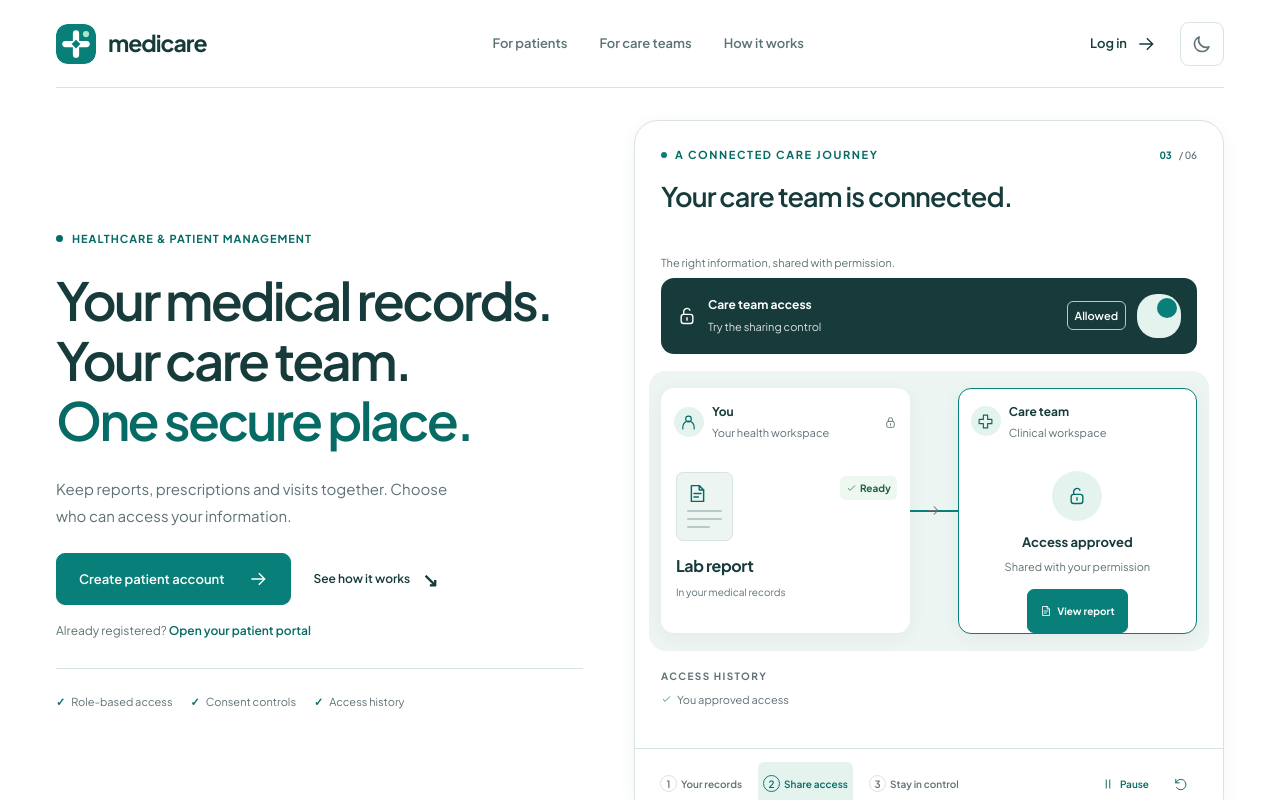
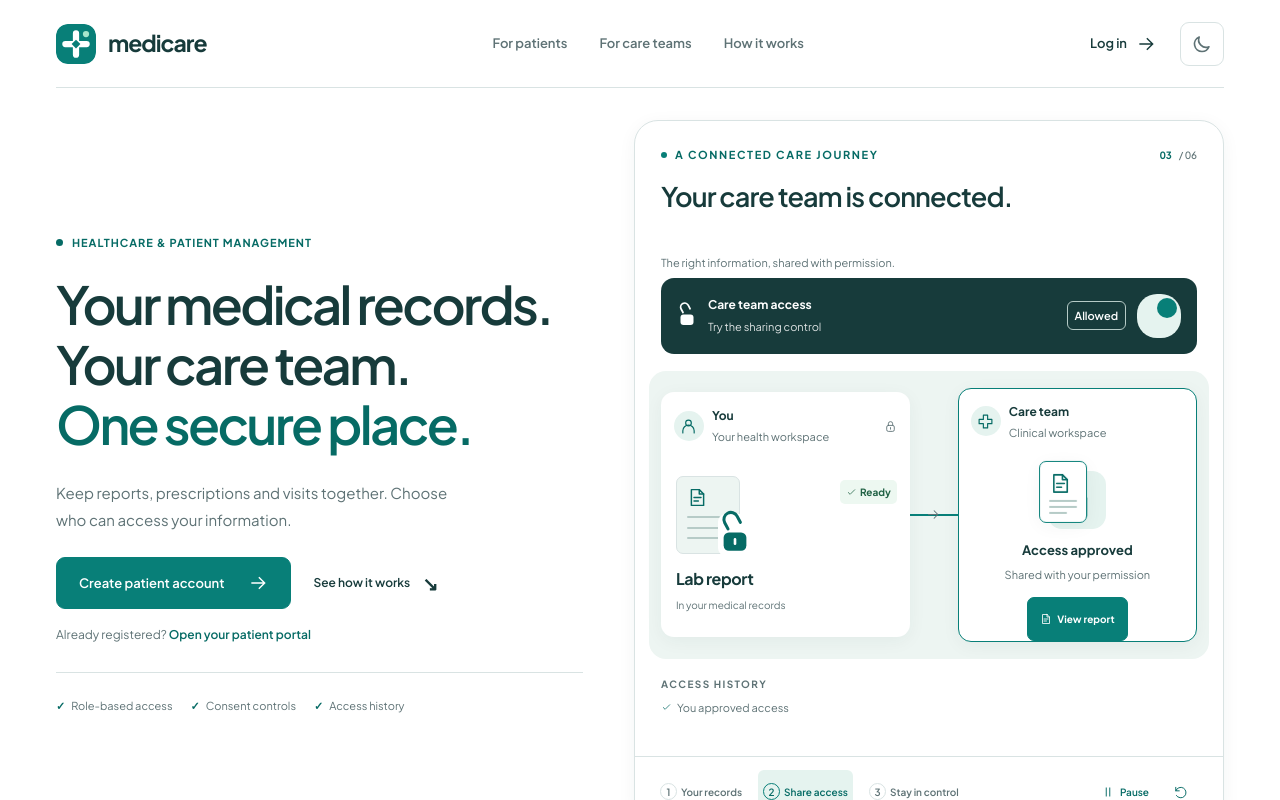
Before and after one commit to vTg2208/medicare-secure, a React (Vite) app in the folder frontend/: page / in a window 1280 px wide. Both pictures are taken after a click on the button 1181 px from the left and 783 px from the top of the page. Shown: the top 800 px of the page. Built offline with nearby package versions, Linux system fonts and the light colour scheme.

Commit message:
feat: animate report sharing with a moving lock and file

```diff
--- a/frontend/src/components/home/CareJourneyAnimation.css
+++ b/frontend/src/components/home/CareJourneyAnimation.css
@@ -12,7 +12,7 @@
 .mc-care-caption { min-height: 114px; padding-top: 16px; }
 .mc-care-caption h2 { font-size: clamp(21px, 4.6cqi, 27px); min-height: 2.5em; font-weight: 600; letter-spacing: -.9px; line-height: 1.25; margin: 0 0 7px; }
 .mc-care-caption p { color: var(--mc-text-muted); font-size: 11px; line-height: 1.6; margin: 0; }
-.mc-care-scene { display: grid; grid-template-columns: 1.04fr 48px 1fr; align-items: center; margin: 17px 14px 0; padding: 17px 12px; border-radius: 17px; background: var(--mc-surface-muted); }
+.mc-care-scene { position: relative; container-type: inline-size; display: grid; grid-template-columns: 1.04fr 48px 1fr; align-items: center; margin: 17px 14px 0; padding: 17px 12px; border-radius: 17px; background: var(--mc-surface-muted); }
 .mc-care-personal, .mc-care-team { border: 1px solid transparent; background: var(--mc-surface); border-radius: 13px; min-width: 0; min-height: 245px; box-shadow: var(--mc-shadow-panel); }
 .mc-care-card-top { display: flex; align-items: center; gap: 8px; padding: 13px 12px; min-height: 60px; }
 .mc-care-card-top strong { display: block; font-size: 12px; font-weight: 700; }
@@ -21,7 +21,7 @@
 .mc-care-avatar svg { width: 17px; height: 17px; }
 .mc-care-small-lock { margin-left: auto; color: var(--mc-text-muted); width: 13px !important; height: 13px !important; }
 .mc-care-report { position: relative; padding: 17px 14px 13px; opacity: 1; transform: translateY(0); }
-.mc-care-paper { display: grid; gap: 4px; width: 57px; height: 69px; padding: 10px; background: var(--mc-surface-muted); border: 1px solid var(--mc-border); border-radius: 7px; color: var(--mc-accent); margin-bottom: 12px; }
+.mc-care-paper { position: relative; display: grid; gap: 4px; width: 64px; height: 78px; padding: 10px; background: var(--mc-surface-muted); border: 1px solid var(--mc-border); border-radius: 7px; color: var(--mc-accent); margin-bottom: 12px; }
 .mc-care-paper svg { width: 21px; height: 21px; }
 .mc-care-paper > span { height: 2px; background: var(--mc-border-strong); border-radius: 2px; }
 .mc-care-paper > span:last-child { width: 65%; }
@@ -34,17 +34,27 @@
 .mc-care-track-active { background: var(--mc-brand); transform: scaleX(0); transform-origin: left center; transition: transform 220ms cubic-bezier(.25,1,.5,1); }
 .mc-care-journey[data-connected=true] .mc-care-track-active { transform: scaleX(1); }
 .mc-care-route-arrow { position: absolute; left: 16px; top: -8px; width: 15px !important; height: 17px !important; color: var(--mc-text-muted); }
-.mc-care-packet { display: grid; place-items: center; position: absolute; top: -15px; left: 5px; width: 31px; height: 31px; background: var(--mc-surface); border: 1px solid var(--mc-border); border-radius: 7px; color: var(--mc-accent); opacity: 0; }
-.mc-care-packet svg { width: 18px; height: 18px; }
+.mc-care-shackle { transform-box: fill-box; transform-origin: 0 100%; transform: translateY(0) rotate(0); transition: transform 340ms cubic-bezier(.22,1,.36,1); }
+.mc-care-journey[data-connected=true] .mc-care-shackle { transform: translateY(-6px) rotate(-28deg); }
+.mc-care-moving-lock { overflow: visible; }
+.mc-care-paper .mc-care-report-lock { position: absolute; right: -13px; bottom: -3px; width: 34px; height: 42px; padding: 3px; border-radius: 8px; background: var(--mc-surface); }
+.mc-care-gate { display: grid; place-items: center; position: absolute; z-index: 2; left: 50%; top: 0; width: 32px; height: 46px; margin: -23px 0 0 -16px; color: var(--mc-accent); background: var(--mc-surface-muted); border-radius: 9px; opacity: 1; transform: translateY(0) rotate(0); transition: transform 360ms cubic-bezier(.22,1,.36,1), opacity 220ms ease; }
+.mc-care-gate svg { width: 26px; height: 34px; }
+.mc-care-journey[data-connected=true] .mc-care-gate { opacity: 0; transform: translateY(-28px) rotate(-14deg); }
+.mc-care-flying-report { position: absolute; z-index: 3; left: 28px; top: 95px; display: grid; gap: 4px; width: 48px; height: 62px; padding: 9px; border-radius: 7px; background: var(--mc-surface); border: 1px solid var(--mc-brand); box-shadow: var(--mc-shadow-panel); color: var(--mc-accent); opacity: 0; pointer-events: none; }
+.mc-care-flying-report svg { width: 23px; height: 25px; }
+.mc-care-flying-report > span { height: 2px; background: var(--mc-border-strong); border-radius: 2px; }
+.mc-care-flying-report > span:last-child { width: 65%; }
 .mc-care-team { text-align: center; border-color: transparent; transition: border-color 160ms ease; }
 .mc-care-journey[data-connected=true] .mc-care-team { border-color: var(--mc-brand); }
 .mc-care-team .mc-care-card-top { text-align: left; }
-.mc-care-access-icon { position: relative; width: 50px; height: 50px; margin: 17px auto 11px; border-radius: 50%; background: var(--mc-surface-muted); color: var(--mc-text-muted); transition: color 160ms ease, background-color 160ms ease; }
-.mc-care-access-icon > span { position: absolute; inset: 0; display: grid; place-items: center; transition: opacity 140ms ease, transform 170ms cubic-bezier(.22,1,.36,1); }
-.mc-care-icon-open { opacity: 0; transform: scale(.9); }
+.mc-care-access-icon { position: relative; display: grid; place-items: center; width: 58px; height: 58px; margin: 17px auto 11px; border-radius: 14px; background: var(--mc-surface-muted); color: var(--mc-text-muted); transition: color 160ms ease, background-color 160ms ease; }
+.mc-care-access-icon > .mc-care-moving-lock { width: 34px; height: 43px; opacity: 1; transform: translateY(0); transition: opacity 180ms ease, transform 300ms cubic-bezier(.22,1,.36,1); }
+.mc-care-received-report { position: absolute; inset: 0; display: grid; place-items: center; opacity: 0; transform: translateY(9px); transition: opacity 160ms ease, transform 280ms cubic-bezier(.22,1,.36,1); }
+.mc-care-received-report svg { width: 32px; height: 39px; }
 .mc-care-journey[data-connected=true] .mc-care-access-icon { color: var(--mc-accent); background: var(--mc-brand-soft); }
-.mc-care-journey[data-connected=true] .mc-care-icon-open { opacity: 1; transform: scale(1); }
-.mc-care-journey[data-connected=true] .mc-care-icon-locked { opacity: 0; transform: scale(.9); }
+.mc-care-journey[data-connected=true] .mc-care-access-icon > .mc-care-moving-lock { opacity: 0; transform: translateY(-12px); transition-delay: 380ms; }
+.mc-care-journey[data-connected=true] .mc-care-received-report { opacity: 1; transform: translateY(0); transition-delay: 850ms; }
 .mc-care-team-status { display: block; font-size: 13px; font-weight: 700; margin: 0 6px; }
 .mc-care-team-detail { display: block; font-size: 11px; line-height: 1.7; color: var(--mc-text-muted); margin: 5px 8px 12px; }
 .mc-care-open { display: inline-flex; align-items: center; justify-content: center; gap: 5px; min-height: 44px; font-size: 10px !important; font-weight: 700 !important; border: 1px solid var(--mc-border); border-radius: 7px; background: var(--mc-surface-muted); color: var(--mc-text-muted); padding: 9px 12px; }
@@ -87,10 +97,16 @@
 .mc-care-sr-only { position: absolute; width: 1px; height: 1px; padding: 0; margin: -1px; overflow: hidden; clip: rect(0, 0, 0, 0); white-space: nowrap; border: 0; }
 
 @keyframes mc-care-report-arrive { from { opacity: 0; transform: translateY(16px); } to { opacity: 1; transform: translateY(0); } }
-@keyframes mc-care-transfer { 0% { opacity: 0; transform: translateX(-17px); } 18% { opacity: 1; } 78% { opacity: 1; } 100% { opacity: 0; transform: translateX(20px); } }
+@keyframes mc-care-transfer {
+    0% { opacity: 0; transform: translate(0, 0) rotate(-5deg); }
+    14% { opacity: 1; transform: translate(0, -8px) rotate(-5deg); }
+    72% { opacity: 1; transform: translate(calc(75cqi - 40px), -8px) rotate(0); }
+    88% { opacity: 1; transform: translate(calc(75cqi - 40px), 0) rotate(0); }
+    100% { opacity: 0; transform: translate(calc(75cqi - 40px), 0) rotate(0); }
+}
 @keyframes mc-care-point { 0% { opacity: 0; transform: translate(28px, 24px); } 20% { opacity: 1; } 65% { opacity: 1; transform: translate(0, 0) scale(1); } 82% { opacity: 1; transform: translate(0, 0) scale(.88); } 95% { opacity: 1; transform: translate(0, 0) scale(1); } 100% { opacity: 0; transform: translate(0, 0) scale(1); } }
 .mc-care-journey[data-phase=ready][data-motion=true] .mc-care-report { animation: mc-care-report-arrive 420ms cubic-bezier(.22,1,.36,1) both; }
-.mc-care-journey[data-phase=shared][data-motion=true] .mc-care-packet { animation: mc-care-transfer 600ms cubic-bezier(.25,1,.5,1) both; }
+.mc-care-journey[data-phase=shared][data-motion=true] .mc-care-flying-report { animation: mc-care-transfer 950ms cubic-bezier(.25,1,.5,1) 200ms both; }
 .mc-care-journey:is([data-phase=choose], [data-phase=withdraw])[data-motion=true] .mc-care-cursor { animation: mc-care-point 650ms cubic-bezier(.25,1,.5,1) both; }
 .mc-care-journey[data-running=false][data-manual=false] *, .mc-care-journey[data-running=false][data-manual=false] *::before, .mc-care-journey[data-running=false][data-manual=false] *::after { animation-play-state: paused; }
 .mc-care-journey[data-motion=false] *, .mc-care-journey[data-motion=false] *::before, .mc-care-journey[data-motion=false] *::after { animation: none !important; transition: none !important; }
@@ -110,13 +126,19 @@
     .mc-care-report > small { font-size: 10px; }
     .mc-care-ready { display: none; }
     .mc-care-ready svg { width: 9px; }
-    .mc-care-paper { width: 40px; height: 48px; }
-    .mc-care-access-icon { width: 36px; height: 36px; margin: 13px auto 9px; }
+    .mc-care-paper { width: 44px; height: 55px; padding: 8px; }
+    .mc-care-paper .mc-care-report-lock { width: 28px; height: 35px; right: -13px; }
+    .mc-care-access-icon { width: 42px; height: 48px; margin: 13px auto 9px; }
+    .mc-care-access-icon > .mc-care-moving-lock { width: 29px; height: 37px; }
+    .mc-care-received-report svg { width: 26px; height: 33px; }
     .mc-care-team-status { font-size: 10px; }
     .mc-care-team-detail { font-size: 10px; min-height: 24px; }
     .mc-care-open { font-size: 10px !important; padding: 7px 6px; }
     .mc-care-route-arrow { left: 6px; }
-    .mc-care-packet { left: 0; width: 27px; height: 27px; top: -13px; }
+    .mc-care-flying-report { left: 18px; top: 81px; width: 38px; height: 50px; padding: 6px; }
+    .mc-care-flying-report svg { width: 19px; height: 22px; }
+    .mc-care-gate { width: 27px; height: 38px; margin-left: -13px; margin-top: -19px; }
+    .mc-care-gate svg { width: 23px; height: 30px; }
     .mc-care-permission { margin: 0 15px; padding: 13px 11px; gap: 8px; }
     .mc-care-permission-icon { display: none; }
     .mc-care-permission strong { font-size: 10px; }
--- a/frontend/src/components/home/CareJourneyAnimation.jsx
+++ b/frontend/src/components/home/CareJourneyAnimation.jsx
@@ -17,7 +17,6 @@ function Icon({ name, ...props }) {
         person: <><circle cx="12" cy="7" r="4" /><path d="M4 21v-3a8 8 0 0 1 16 0v3" /></>,
         clinician: <><path d="M9 3h6v6h6v6h-6v6H9v-6H3V9h6Z" /></>,
         lock: <><rect x="5" y="10" width="14" height="11" rx="3" /><path d="M8 10V7a4 4 0 0 1 8 0v3M12 14v3" /></>,
-        unlock: <><rect x="5" y="10" width="14" height="11" rx="3" /><path d="M8 10V7a4 4 0 0 1 7.5-2M12 14v3" /></>,
         check: <path d="m5 12 4 4L19 6" />,
         shield: <><path d="m12 3 8 3v6c0 5-8 9-8 9s-8-4-8-9V6Z" /><path d="m8 12 3 3 5-6" /></>,
         arrow: <path d="M4 12h15m-6-6 6 6-6 6" />,
@@ -26,6 +25,14 @@ function Icon({ name, ...props }) {
         replay: <><path d="M3 10a9 9 0 1 1 1 8M3 4v6h6" /></>,
     };
     return <svg viewBox="0 0 24 24" fill="none" stroke="currentColor" strokeWidth="1.65" strokeLinecap="round" strokeLinejoin="round" aria-hidden="true" {...props}>{paths[name]}</svg>;
+}
+
+function MovingLock({ className = '' }) {
+    return <svg className={`mc-care-moving-lock ${className}`} viewBox="0 0 32 40" fill="none" aria-hidden="true">
+        <g className="mc-care-shackle"><path d="M8 19V11a8 8 0 0 1 16 0v8" stroke="currentColor" strokeWidth="3.5" strokeLinecap="round" /></g>
+        <rect x="3" y="17" width="26" height="21" rx="6" fill="currentColor" />
+        <path d="M16 25v5" stroke="var(--mc-surface)" strokeWidth="3" strokeLinecap="round" />
+    </svg>;
 }
 
 export default function CareJourneyAnimation() {
@@ -111,7 +118,7 @@ export default function CareJourneyAnimation() {
             </header>
 
             <div className="mc-care-permission">
-                <span className="mc-care-permission-icon"><Icon name={connected ? 'unlock' : 'lock'} /></span>
+                <span className="mc-care-permission-icon"><MovingLock /></span>
                 <div><strong>Care team access</strong><small>Try the sharing control</small></div>
                 <span className="mc-care-permission-state">{connected ? 'Allowed' : 'Private'}</span>
                 <button type="button" className="mc-care-switch" role="switch" aria-checked={connected} aria-label="Allow care team access" aria-describedby="mc-care-explainer" onClick={changeAccess}><span /></button>
@@ -121,18 +128,19 @@ export default function CareJourneyAnimation() {
             <div className="mc-care-scene">
                 <article className="mc-care-personal" aria-label="Your private medical records">
                     <div className="mc-care-card-top"><span className="mc-care-avatar"><Icon name="person" /></span><div><strong>You</strong><small>Your health workspace</small></div><Icon name="lock" className="mc-care-small-lock" /></div>
-                    <div className="mc-care-report"><span className="mc-care-paper"><Icon name="document" /><span /><span /><span /></span><span className="mc-care-ready"><Icon name="check" />Ready</span><strong>Lab report</strong><small>In your medical records</small></div>
+                    <div className="mc-care-report"><span className="mc-care-paper"><Icon name="document" /><span /><span /><span /><MovingLock className="mc-care-report-lock" /></span><span className="mc-care-ready"><Icon name="check" />Ready</span><strong>Lab report</strong><small>In your medical records</small></div>
                 </article>
 
-                <div className="mc-care-connection" aria-hidden="true"><span className="mc-care-track" /><span className="mc-care-track-active" /><span className="mc-care-packet"><Icon name="document" /></span><Icon name="arrow" className="mc-care-route-arrow" /></div>
+                <div className="mc-care-connection" aria-hidden="true"><span className="mc-care-track" /><span className="mc-care-track-active" /><Icon name="arrow" className="mc-care-route-arrow" /><span className="mc-care-gate"><MovingLock /></span></div>
 
                 <article className="mc-care-team" aria-label="Care team access">
                     <div className="mc-care-card-top"><span className="mc-care-avatar"><Icon name="clinician" /></span><div><strong>Care team</strong><small>Clinical workspace</small></div></div>
-                    <div className="mc-care-access-icon" aria-hidden="true"><span className="mc-care-icon-locked"><Icon name="lock" /></span><span className="mc-care-icon-open"><Icon name="unlock" /></span></div>
+                    <div className="mc-care-access-icon" aria-hidden="true"><MovingLock /><span className="mc-care-received-report"><Icon name="document" /></span></div>
                     <strong className="mc-care-team-status">{connected ? (viewed ? 'Report viewed' : 'Access approved') : (phase === 5 ? 'Access withdrawn' : 'Waiting for access')}</strong>
                     <span className="mc-care-team-detail">{connected ? 'Shared with your permission' : (phase === 5 ? 'New requests are blocked' : 'Your permission is needed')}</span>
                     <button className="mc-care-open" disabled={!connected} onClick={event => select(3, event)}><Icon name={connected ? 'document' : 'lock'} />{connected ? 'View report' : 'Report protected'}</button>
                 </article>
+                <span className="mc-care-flying-report" aria-hidden="true"><Icon name="document" /><span /><span /><span /></span>
             </div>
 
             <div className="mc-care-history" aria-label="Illustrated access history">
```
